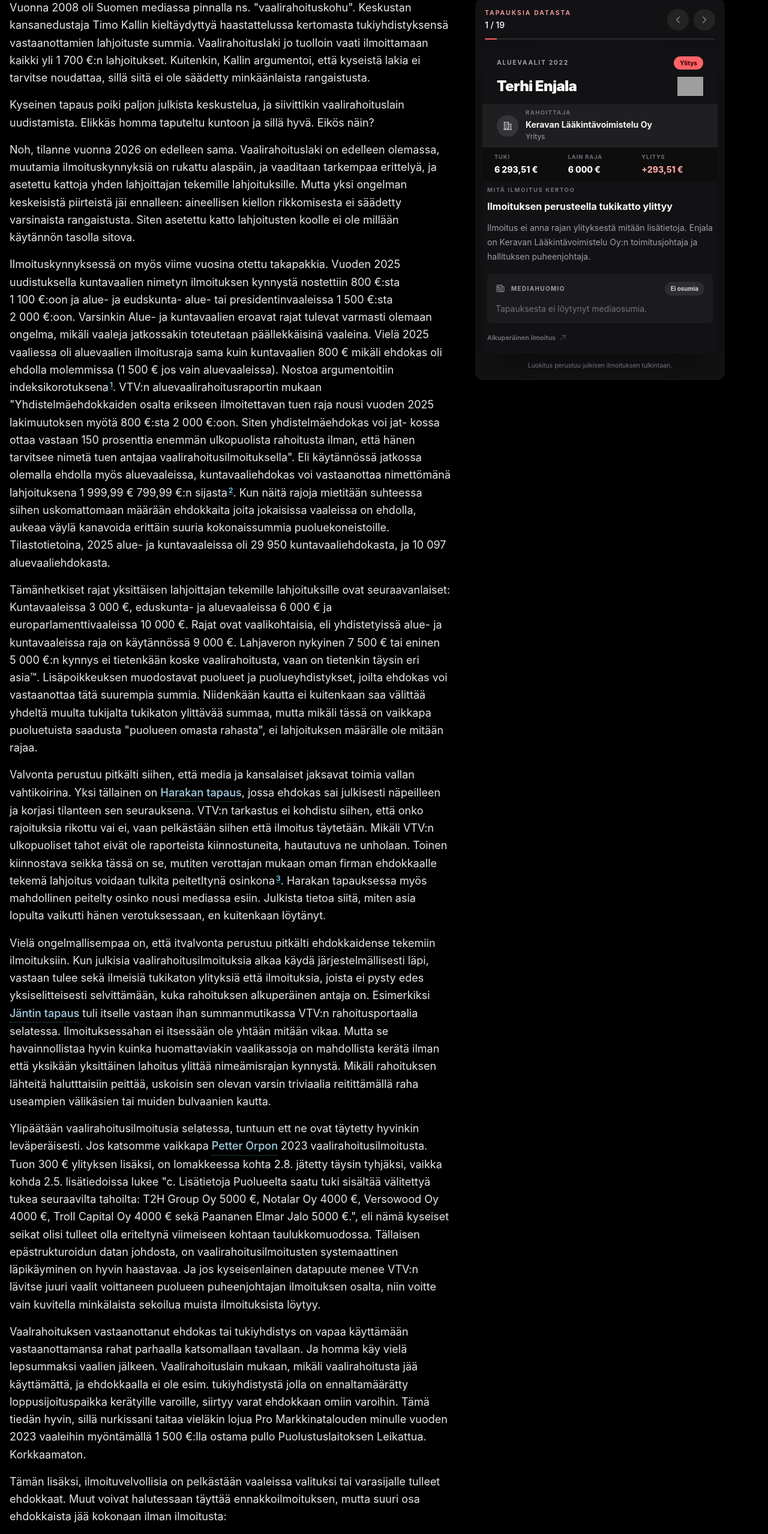
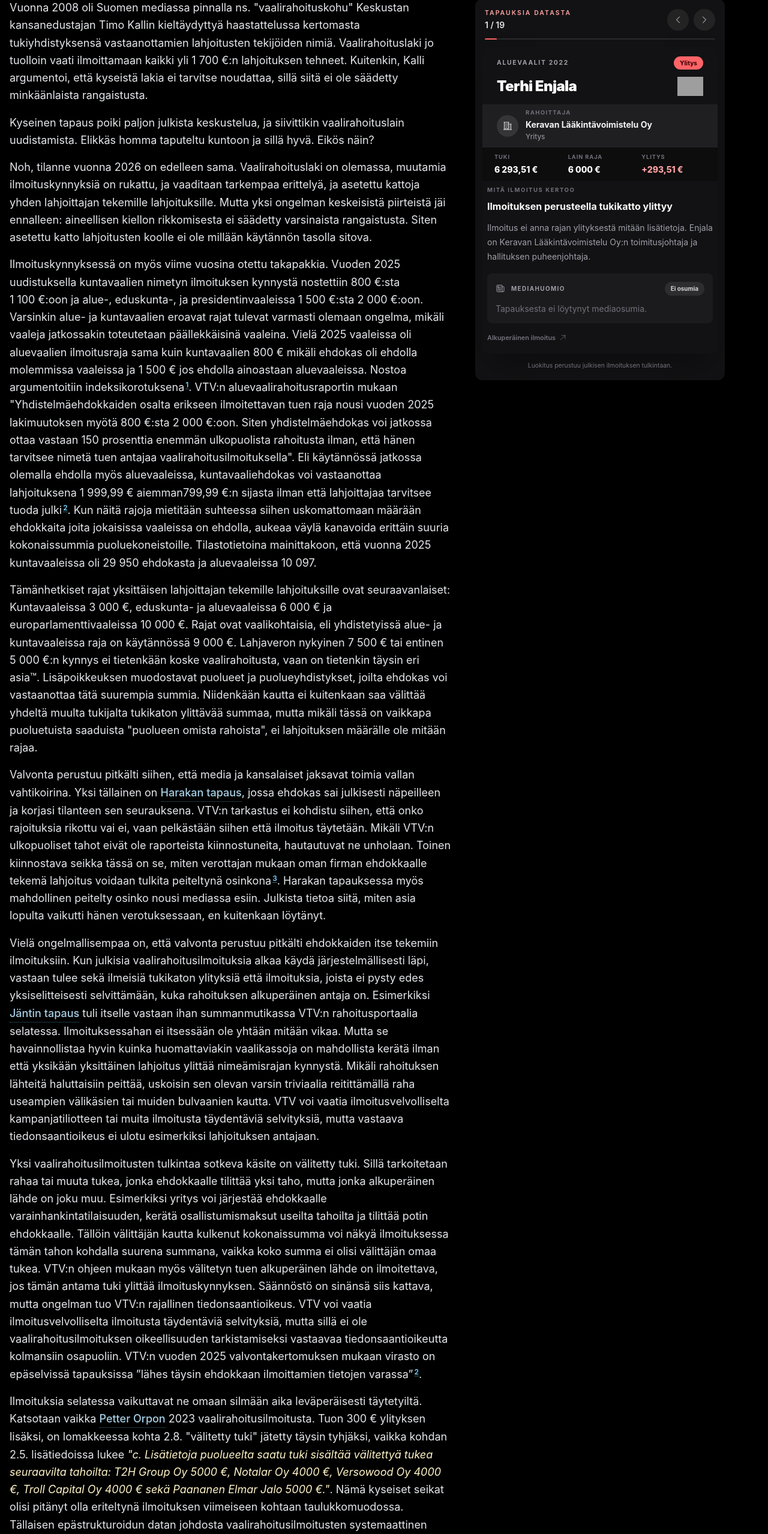
Before and after one commit to Earlo/kotisivut, a Next.js app: page /blogi/vaalirahoitus in a window 1280 px wide. Shown: the part 226-2784 px from the top of the page at 60% size. Built offline with nearby package versions, Linux system fonts and the light colour scheme; grey boxes are pictures that could not be loaded.

Commit message:
fix typos

```diff
--- a/app/blogi/vaalirahoitus/page.tsx
+++ b/app/blogi/vaalirahoitus/page.tsx
@@ -117,53 +117,53 @@ const ElectionFinancePage = () => {
         <div className="lg:grid lg:grid-cols-[minmax(0,1fr)_24rem] lg:items-start lg:gap-10 xl:grid-cols-[minmax(0,46rem)_26rem]">
           <div className="min-w-0">
             <Text>
-              Vuonna 2008 oli Suomen mediassa pinnalla ns. "vaalirahoituskohu". Keskustan kansanedustaja Timo Kallin
-              kieltäydyttyä haastattelussa kertomasta tukiyhdistyksensä vastaanottamien lahjoituste summia.
+              Vuonna 2008 oli Suomen mediassa pinnalla ns. "vaalirahoituskohu" Keskustan kansanedustajan Timo Kallin
+              kieltäydyttyä haastattelussa kertomasta tukiyhdistyksensä vastaanottamien lahjoitusten tekijöiden nimiä.
               Vaalirahoituslaki jo tuolloin vaati ilmoittamaan kaikki yli <Money amount={1700} suffix=":n" />{' '}
-              lahjoitukset. Kuitenkin, Kallin argumentoi, että kyseistä lakia ei tarvitse noudattaa, sillä siitä ei ole
-              säädetty minkäänlaista rangaistusta.
+              lahjoituksen tehneet. Kuitenkin, Kalli argumentoi, että kyseistä lakia ei tarvitse noudattaa, sillä siitä
+              ei ole säädetty minkäänlaista rangaistusta.
             </Text>
             <Text>
               Kyseinen tapaus poiki paljon julkista keskustelua, ja siivittikin vaalirahoituslain uudistamista. Elikkäs
               homma taputeltu kuntoon ja sillä hyvä. Eikös näin?
             </Text>
             <Text>
-              Noh, tilanne vuonna 2026 on edelleen sama. Vaalirahoituslaki on edelleen olemassa, muutamia
-              ilmoituskynnyksiä on rukattu alaspäin, ja vaaditaan tarkempaa erittelyä, ja asetettu kattoja yhden
-              lahjoittajan tekemille lahjoituksille. Mutta yksi ongelman keskeisistä piirteistä jäi ennalleen:
-              aineellisen kiellon rikkomisesta ei säädetty varsinaista rangaistusta. Siten asetettu katto lahjoitusten
-              koolle ei ole millään käytännön tasolla sitova.
+              Noh, tilanne vuonna 2026 on edelleen sama. Vaalirahoituslaki on olemassa, muutamia ilmoituskynnyksiä on
+              rukattu, ja vaaditaan tarkempaa erittelyä, ja asetettu kattoja yhden lahjoittajan tekemille
+              lahjoituksille. Mutta yksi ongelman keskeisistä piirteistä jäi ennalleen: aineellisen kiellon rikkomisesta
+              ei säädetty varsinaista rangaistusta. Siten asetettu katto lahjoitusten koolle ei ole millään käytännön
+              tasolla sitova.
             </Text>
             <Text>
               Ilmoituskynnyksessä on myös viime vuosina otettu takapakkia. Vuoden 2025 uudistuksella kuntavaalien
               nimetyn ilmoituksen kynnystä nostettiin <Money amount={800} suffix=":sta" />{' '}
-              <Money amount={1100} suffix=":oon" /> ja alue- ja eudskunta- alue- tai presidentinvaaleissa{' '}
-              <Money amount={1500} suffix=":sta" /> <Money amount={2000} suffix=":oon" />. Varsinkin Alue- ja
+              <Money amount={1100} suffix=":oon" /> ja alue-, eduskunta-, ja presidentinvaaleissa{' '}
+              <Money amount={1500} suffix=":sta" /> <Money amount={2000} suffix=":oon" />. Varsinkin alue- ja
               kuntavaalien eroavat rajat tulevat varmasti olemaan ongelma, mikäli vaaleja jatkossakin toteutetaan
-              päällekkäisinä vaaleina. Vielä 2025 vaaliessa oli aluevaalien ilmoitusraja sama kuin kuntavaalien{' '}
-              <Money amount={800} /> mikäli ehdokas oli ehdolla molemmissa (<Money amount={1500} /> jos vain
-              aluevaaleissa). Nostoa argumentoitiin indeksikorotuksena
+              päällekkäisinä vaaleina. Vielä 2025 vaaleissa oli aluevaalien ilmoitusraja sama kuin kuntavaalien{' '}
+              <Money amount={800} /> mikäli ehdokas oli ehdolla molemmissa vaaleissa ja <Money amount={1500} /> jos
+              ehdolla ainoastaan aluevaaleissa. Nostoa argumentoitiin indeksikorotuksena
               <Reference number={1} />. VTV:n aluevaalirahoitusraportin mukaan "Yhdistelmäehdokkaiden osalta erikseen
               ilmoitettavan tuen raja nousi vuoden 2025 lakimuutoksen myötä <Money amount={800} suffix=":sta" />{' '}
-              <Money amount={2000} suffix=":oon" />. Siten yhdistelmäehdokas voi jat- kossa ottaa vastaan 150 prosenttia
+              <Money amount={2000} suffix=":oon" />. Siten yhdistelmäehdokas voi jatkossa ottaa vastaan 150 prosenttia
               enemmän ulkopuolista rahoitusta ilman, että hänen tarvitsee nimetä tuen antajaa
               vaalirahoitusilmoituksella". Eli käytännössä jatkossa olemalla ehdolla myös aluevaaleissa,
-              kuntavaaliehdokas voi vastaanottaa nimettömänä lahjoituksena <Money amount={1999.99} />{' '}
-              <Money amount={799.99} suffix=":n" /> sijasta
+              kuntavaaliehdokas voi vastaanottaa lahjoituksena <Money amount={1999.99} /> aiemman
+              <Money amount={799.99} suffix=":n" /> sijasta ilman että lahjoittajaa tarvitsee tuoda julki
               <Reference number={2} />. Kun näitä rajoja mietitään suhteessa siihen uskomattomaan määrään ehdokkaita
               joita jokaisissa vaaleissa on ehdolla, aukeaa väylä kanavoida erittäin suuria kokonaissummia
-              puoluekoneistoille. Tilastotietoina, 2025 alue- ja kuntavaaleissa oli 29 950 kuntavaaliehdokasta, ja 10
-              097 aluevaaliehdokasta.
+              puoluekoneistoille. Tilastotietoina mainittakoon, että vuonna 2025 kuntavaaleissa oli 29 950 ehdokasta ja
+              aluevaaleissa 10 097.
             </Text>
             <Text>
               Tämänhetkiset rajat yksittäisen lahjoittajan tekemille lahjoituksille ovat seuraavanlaiset: Kuntavaaleissa{' '}
               <Money amount={3000} />, eduskunta- ja aluevaaleissa <Money amount={6000} /> ja europarlamenttivaaleissa{' '}
               <Money amount={10000} />. Rajat ovat vaalikohtaisia, eli yhdistetyissä alue- ja kuntavaaleissa raja on
-              käytännössä <Money amount={9000} />. Lahjaveron nykyinen <Money amount={7500} /> tai eninen{' '}
+              käytännössä <Money amount={9000} />. Lahjaveron nykyinen <Money amount={7500} /> tai entinen{' '}
               <Money amount={5000} suffix=":n" /> kynnys ei tietenkään koske vaalirahoitusta, vaan on tietenkin täysin
               eri asia™. Lisäpoikkeuksen muodostavat puolueet ja puolueyhdistykset, joilta ehdokas voi vastaanottaa tätä
               suurempia summia. Niidenkään kautta ei kuitenkaan saa välittää yhdeltä muulta tukijalta tukikaton
-              ylittävää summaa, mutta mikäli tässä on vaikkapa puoluetuista saadusta "puolueen omasta rahasta", ei
+              ylittävää summaa, mutta mikäli tässä on vaikkapa puoluetuista saaduista "puolueen omista rahoista", ei
               lahjoituksen määrälle ole mitään rajaa.
             </Text>
             <Text>
@@ -171,45 +171,64 @@ const ElectionFinancePage = () => {
               tällainen on <Tapauspainike nimi="Timo Harakka">Harakan tapaus</Tapauspainike>, jossa ehdokas sai
               julkisesti näpeilleen ja korjasi tilanteen sen seurauksena. VTV:n tarkastus ei kohdistu siihen, että onko
               rajoituksia rikottu vai ei, vaan pelkästään siihen että ilmoitus täytetään. Mikäli VTV:n ulkopuoliset
-              tahot eivät ole raporteista kiinnostuneita, hautautuva ne unholaan. Toinen kiinnostava seikka tässä on se,
-              mutiten verottajan mukaan oman firman ehdokkaalle tekemä lahjoitus voidaan tulkita peitetltynä osinkona
+              tahot eivät ole raporteista kiinnostuneita, hautautuvat ne unholaan. Toinen kiinnostava seikka tässä on
+              se, miten verottajan mukaan oman firman ehdokkaalle tekemä lahjoitus voidaan tulkita peiteltynä osinkona
               <Reference number={3} />. Harakan tapauksessa myös mahdollinen peitelty osinko nousi mediassa esiin.
               Julkista tietoa siitä, miten asia lopulta vaikutti hänen verotuksessaan, en kuitenkaan löytänyt.
             </Text>
             <Text>
-              Vielä ongelmallisempaa on, että itvalvonta perustuu pitkälti ehdokkaidense tekemiin ilmoituksiin. Kun
+              Vielä ongelmallisempaa on, että valvonta perustuu pitkälti ehdokkaiden itse tekemiin ilmoituksiin. Kun
               julkisia vaalirahoitusilmoituksia alkaa käydä järjestelmällisesti läpi, vastaan tulee sekä ilmeisiä
               tukikaton ylityksiä että ilmoituksia, joista ei pysty edes yksiselitteisesti selvittämään, kuka
               rahoituksen alkuperäinen antaja on. Esimerkiksi{' '}
               <Tapauspainike nimi="Aleksi Jäntti">Jäntin tapaus</Tapauspainike> tuli itselle vastaan ihan
               summanmutikassa VTV:n rahoitusportaalia selatessa. Ilmoituksessahan ei itsessään ole yhtään mitään vikaa.
               Mutta se havainnollistaa hyvin kuinka huomattaviakin vaalikassoja on mahdollista kerätä ilman että
-              yksikään yksittäinen lahoitus ylittää nimeämisrajan kynnystä. Mikäli rahoituksen lähteitä halutttaisiin
+              yksikään yksittäinen lahjoitus ylittää nimeämisrajan kynnystä. Mikäli rahoituksen lähteitä haluttaisiin
               peittää, uskoisin sen olevan varsin triviaalia reitittämällä raha useampien välikäsien tai muiden
-              bulvaanien kautta.
+              bulvaanien kautta. VTV voi vaatia ilmoitusvelvolliselta kampanjatiliotteen tai muita ilmoitusta
+              täydentäviä selvityksiä, mutta vastaava tiedonsaantioikeus ei ulotu esimerkiksi lahjoituksen antajaan.
             </Text>
             <Text>
-              Ylipäätään vaalirahoitusilmoitusia selatessa, tuntuun ett ne ovat täytetty hyvinkin leväperäisesti. Jos
-              katsomme vaikkapa <Tapauspainike nimi="Petteri Orpo">Petter Orpon</Tapauspainike> 2023
-              vaalirahoitusilmoitusta. Tuon <Money amount={300} /> ylityksen lisäksi, on lomakkeessa kohta 2.8. jätetty
-              täysin tyhjäksi, vaikka kohda 2.5. lisätiedoissa lukee "c. Lisätietoja Puolueelta saatu tuki sisältää
-              välitettyä tukea seuraavilta tahoilta: T2H Group Oy 5000 €, Notalar Oy 4000 €, Versowood Oy 4000 €, Troll
-              Capital Oy 4000 € sekä Paananen Elmar Jalo 5000 €.", eli nämä kyseiset seikat olisi tulleet olla
-              eriteltynä viimeiseen kohtaan taulukkomuodossa. Tällaisen epästrukturoidun datan johdosta, on
-              vaalirahoitusilmoitusten systemaattinen läpikäyminen on hyvin haastavaa. Ja jos kyseisenlainen datapuute
-              menee VTV:n lävitse juuri vaalit voittaneen puolueen puheenjohtajan ilmoituksen osalta, niin voitte vain
-              kuvitella minkälaista sekoilua muista ilmoituksista löytyy.
+              Yksi vaalirahoitusilmoitusten tulkintaa sotkeva käsite on välitetty tuki. Sillä tarkoitetaan rahaa tai
+              muuta tukea, jonka ehdokkaalle tilittää yksi taho, mutta jonka alkuperäinen lähde on joku muu. Esimerkiksi
+              yritys voi järjestää ehdokkaalle varainhankintatilaisuuden, kerätä osallistumismaksut useilta tahoilta ja
+              tilittää potin ehdokkaalle. Tällöin välittäjän kautta kulkenut kokonaissumma voi näkyä ilmoituksessa tämän
+              tahon kohdalla suurena summana, vaikka koko summa ei olisi välittäjän omaa tukea. VTV:n ohjeen mukaan myös
+              välitetyn tuen alkuperäinen lähde on ilmoitettava, jos tämän antama tuki ylittää ilmoituskynnyksen.
+              Säännöstö on sinänsä siis kattava, mutta ongelman tuo VTV:n rajallinen tiedonsaantioikeus. VTV voi vaatia
+              ilmoitusvelvolliselta ilmoitusta täydentäviä selvityksiä, mutta sillä ei ole vaalirahoitusilmoituksen
+              oikeellisuuden tarkistamiseksi vastaavaa tiedonsaantioikeutta kolmansiin osapuoliin. VTV:n vuoden 2025
+              valvontakertomuksen mukaan virasto on epäselvissä tapauksissa ”lähes täysin ehdokkaan ilmoittamien
+              tietojen varassa”
+              <Reference number={2} />.
             </Text>
             <Text>
-              Vaalrahoituksen vastaanottanut ehdokas tai tukiyhdistys on vapaa käyttämään vastaanottamansa rahat
+              Ilmoituksia selatessa vaikuttavat ne omaan silmään aika leväperäisesti täytetyiltä. Katsotaan vaikka{' '}
+              <Tapauspainike nimi="Petteri Orpo">Petter Orpon</Tapauspainike> 2023 vaalirahoitusilmoitusta. Tuon{' '}
+              <Money amount={300} /> ylityksen lisäksi, on lomakkeessa kohta 2.8. "välitetty tuki" jätetty täysin
+              tyhjäksi, vaikka kohdan 2.5. lisätiedoissa lukee{' '}
+              <span className="text-amber-100 italic">
+                "c. Lisätietoja puolueelta saatu tuki sisältää välitettyä tukea seuraavilta tahoilta: T2H Group Oy 5000
+                €, Notalar Oy 4000 €, Versowood Oy 4000 €, Troll Capital Oy 4000 € sekä Paananen Elmar Jalo 5000 €."
+              </span>
+              . Nämä kyseiset seikat olisi pitänyt olla eriteltynä ilmoituksen viimeiseen kohtaan taulukkomuodossa.
+              Tällaisen epästrukturoidun datan johdosta vaalirahoitusilmoitusten systemaattinen läpikäyminen on hyvin
+              haastavaa. Ja jos kyseisenlainen datapuute menee VTV:n lävitse juuri vaalit voittaneen puolueen
+              puheenjohtajan ilmoituksen osalta, niin voitte vain kuvitella minkälaista sekoilua muista ilmoituksista
+              löytyy.
+            </Text>
+            <Text>
+              Vaalirahoituksen vastaanottanut ehdokas tai tukiyhdistys on vapaa käyttämään vastaanottamansa rahat
               parhaalla katsomallaan tavallaan. Ja homma käy vielä lepsummaksi vaalien jälkeen. Vaalirahoituslain
               mukaan, mikäli vaalirahoitusta jää käyttämättä, ja ehdokkaalla ei ole esim. tukiyhdistystä jolla on
-              ennaltamäärätty loppusijoituspaikka kerätyille varoille, siirtyy varat ehdokkaan omiin varoihin. Tämä
-              tiedän hyvin, sillä nurkissani taitaa vieläkin lojua Pro Markkinatalouden minulle vuoden 2023 vaaleihin
-              myöntämällä <Money amount={1500} suffix=":lla" /> ostama pullo Puolustuslaitoksen Leikattua. Korkkaamaton.
+              ennaltamäärätty loppusijoituspaikka kerätyille varoille, siirtyvät varat ehdokkaan omiin varoihin. Noh,
+              omissakin nurkissani taitaa vieläkin lojua Pro Markkinatalouden minulle vuoden 2023 vaaleihin myöntämällä{' '}
+              <Money amount={1500} suffix=":lla" /> ostettu pullo{' '}
+              <span title="viina höhö">Puolustuslaitoksen Leikattua</span>. Niin kukas minä olen tuomisemaan.
             </Text>
             <Text>
-              Tämän lisäksi, ilmoituvelvollisia on pelkästään vaaleissa valituksi tai varasijalle tulleet ehdokkaat.
+              Tämän lisäksi, ilmoitusvelvollisia ovat pelkästään vaaleissa valituksi tai varasijalle tulleet ehdokkaat.
               Muut voivat halutessaan täyttää ennakkoilmoituksen, mutta suuri osa ehdokkaista jää kokonaan ilman
               ilmoitusta:
             </Text>
@@ -249,14 +268,14 @@ const ElectionFinancePage = () => {
               </div>
             </div>
             <Text>
-              Suomen listavaalitavasta johtuen kuitenkin, jokainen yhden ehdokkaan näkyvyyteen käytetty euro on
-              käytännössä hyödyttää koko listaa. Ja kunta- ja aluetason luottamustoimikäyntäntöjen takia, yleensä jopa
-              varapaikasta kausa jääneillä ehdokkailla on täysin mahdollista päästä julkisen valmisteluvallan
-              käyttäjiksi ja luottamustoimipallille istumaan.
+              Suomen listavaalitavasta johtuen jokainen yksittäisen ehdokkaan näkyvyyteen käytetty euro käytännössä
+              hyödyttää koko listaa. Ja kunta- ja aluetason luottamustoimijakokäytäntöjen takia, yleensä jopa
+              varapaikasta kauas jääneillä ehdokkailla on täysin mahdollista päästä julkisen valmisteluvallan
+              käyttäjiksi luottamustoimipallille istumaan.
             </Text>
             <Text>
               Lopultahan ongelma tässäkin on äänestäjäkunnan ja siten median kiinnostuksen puute vaalirahoitusta
-              kohtaan. Mikäli ehdokaan etupiirien ymmärätäminen ei paina paljoa vaakakupissa äänestyspäätöstä tehdessä,
+              kohtaan. Mikäli ehdokkaan etupiirien ymmärtäminen ei paina paljoa vaakakupissa äänestyspäätöstä tehdessä,
               tulee myös vaalirahoitusilmoitusten tekemisestä aikalailla tyhjäpäiväistä teatteria.
             </Text>
             <aside className="mt-8 border-l border-zinc-700 pl-4 text-sm leading-relaxed text-zinc-400">
```
